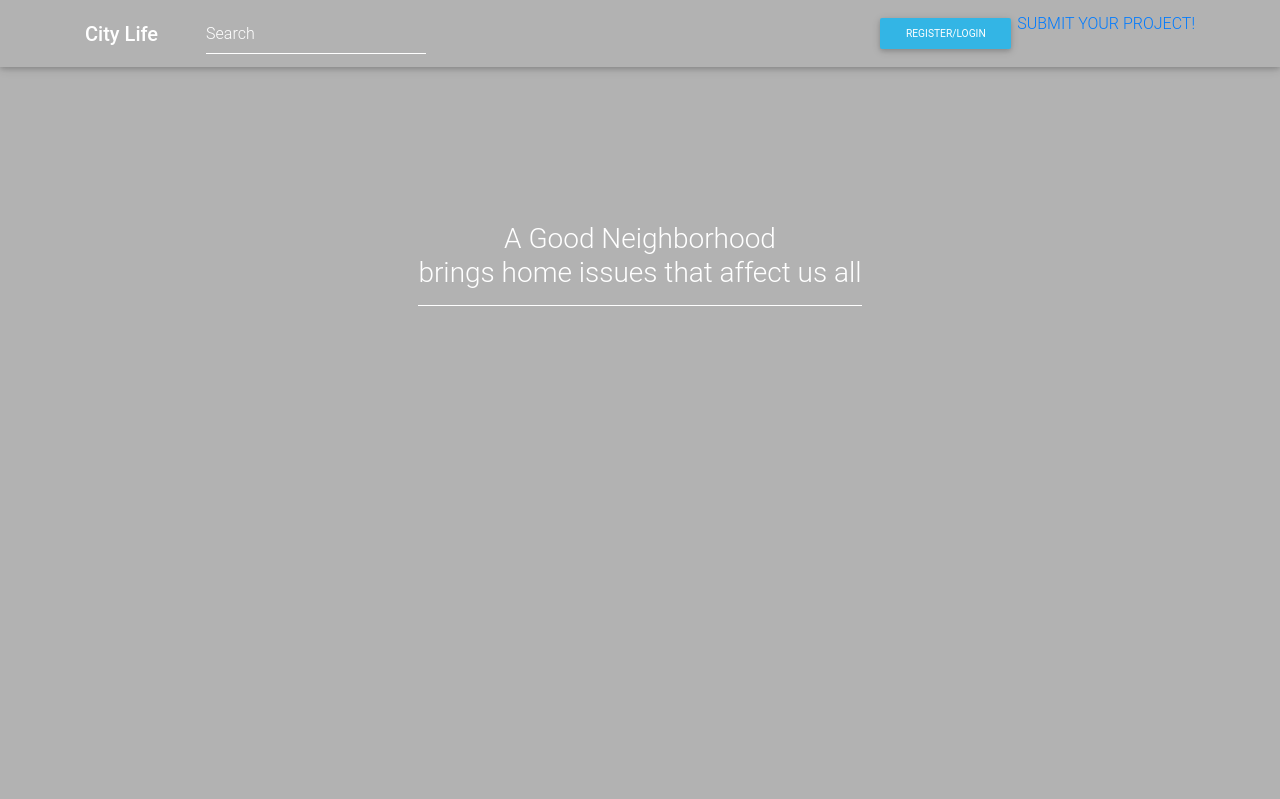
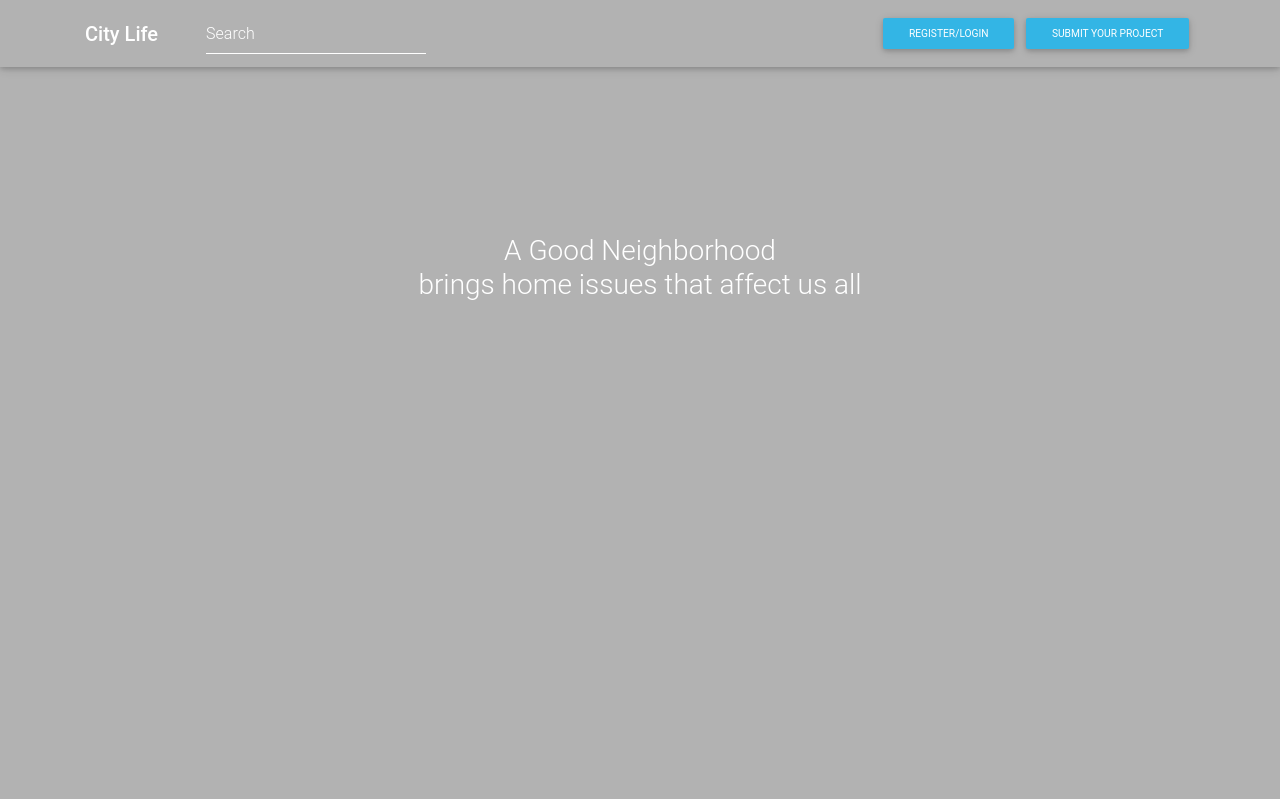
Before and after one commit to AmimoG/Neighborhood, a Django app: page / in a window 1280 px wide. Shown: the top 799 px of the page. Run offline with Django 3.2, Linux system fonts and the light colour scheme; some libraries are stand-ins or nearby versions.

Commit message:
Add Files

```diff
--- a/neighbor/templates/base.html
+++ b/neighbor/templates/base.html
@@ -36,10 +36,10 @@
 
 
     {% block content %}
-    <div class="jumbotron jumbotron-fluid bg-info mb-1 pb-3 pt-4">
+    <div class="jumbotron">
         <div class="">
           <h2 class="display-5 text-center font-weight-bold text-white text-uppercase"> City Life</h2>
-          <p class="text-center font-weight-bold text-uppercase">A Good Neighborhood brings home issues that affect us all:</p>
+          <p class="text-center font-weight-bold text-uppercase">A Good Neighborhood brings home issues that affect us all</p>
         </div>
       </div>
 
--- a/neighbor/templates/navbar.html
+++ b/neighbor/templates/navbar.html
@@ -35,8 +35,12 @@
                 {% else %}
                 <a href="{% url 'login' %}" class="login btn btn-sm btn-info"> REGISTER/LOGIN </a>
                 {% endif %}
-                <div class="item has-tablet" id="bt-submit"><a href="{% url 'upload'%}" class="button"><span>SUBMIT YOUR PROJECT!</span></a></div>
+                <div class="btn btn-info btn-sm" id="site"><a href="{% url 'upload'%}"></a>SUBMIT YOUR PROJECT</a>
+                </div>
+
             </ul>
         </div>
     </div>
 </nav>
+
+<!-- <div class="item has-tablet" id="bt-submit"><a href="{% url 'upload'%}" class="button"><span>SUBMIT YOUR PROJECT!</span></a></div> -->
--- a/neighbor/templates/neighbour/index.html
+++ b/neighbor/templates/neighbour/index.html
@@ -132,13 +132,7 @@
                     <!-- Heading -->
                     <h3 class="white-text pt-5">A Good Neighborhood <br> brings home issues that affect us all</h3>
 
-                    <!-- Divider -->
-                    <hr class="hr-light">
-                    <!-- <p class="font-weight-bold white-text">The awards of design, creativity and innovation on the internet</p> -->
-                    <!-- <a href="/accounts/login"><button type="button" class="btn btn-outline-white">Login<i class="fa fa-book ml-2"></i></button>
-                    </a>
-                    <a href="accounts/register"><button type="button" class="btn btn-outline-white">Sign Up<i class="fa fa-book ml-2"></i></button>
-                    </a> -->
+
                 </div>
 
             </div>
```
